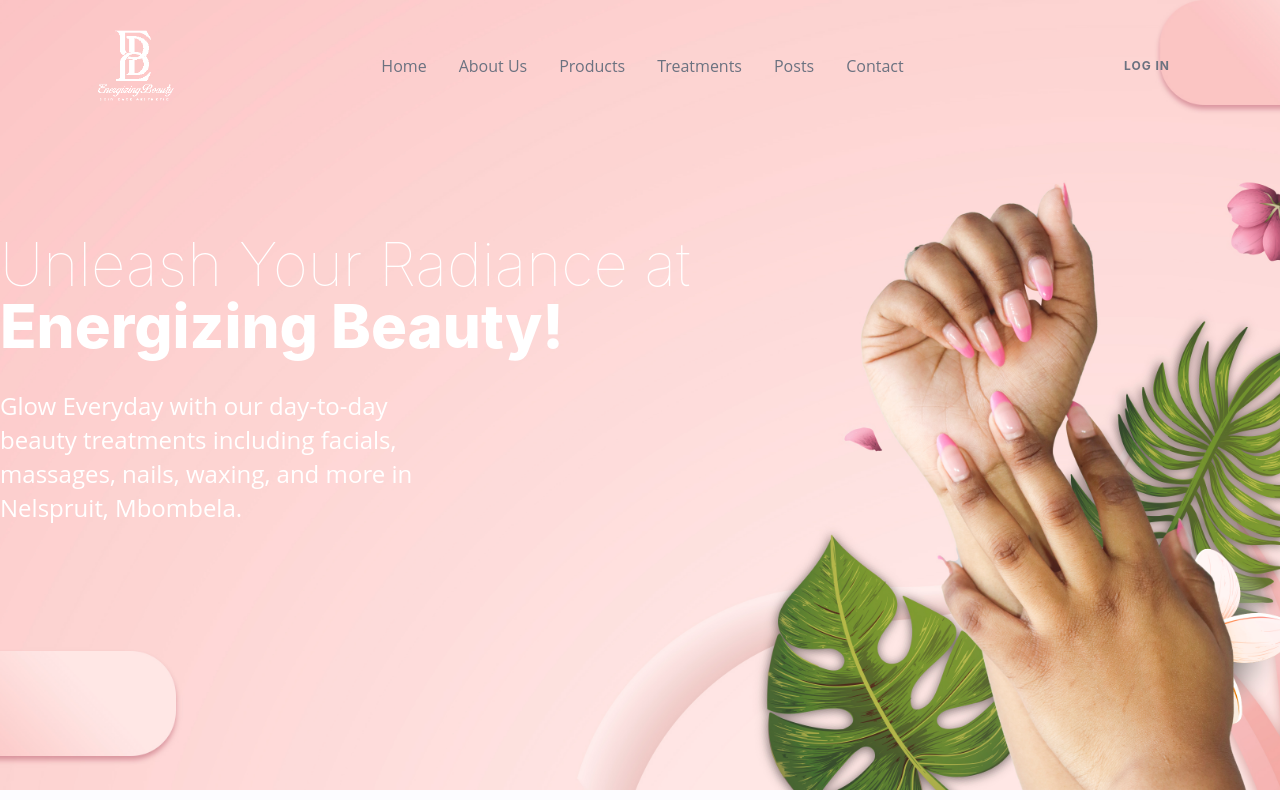
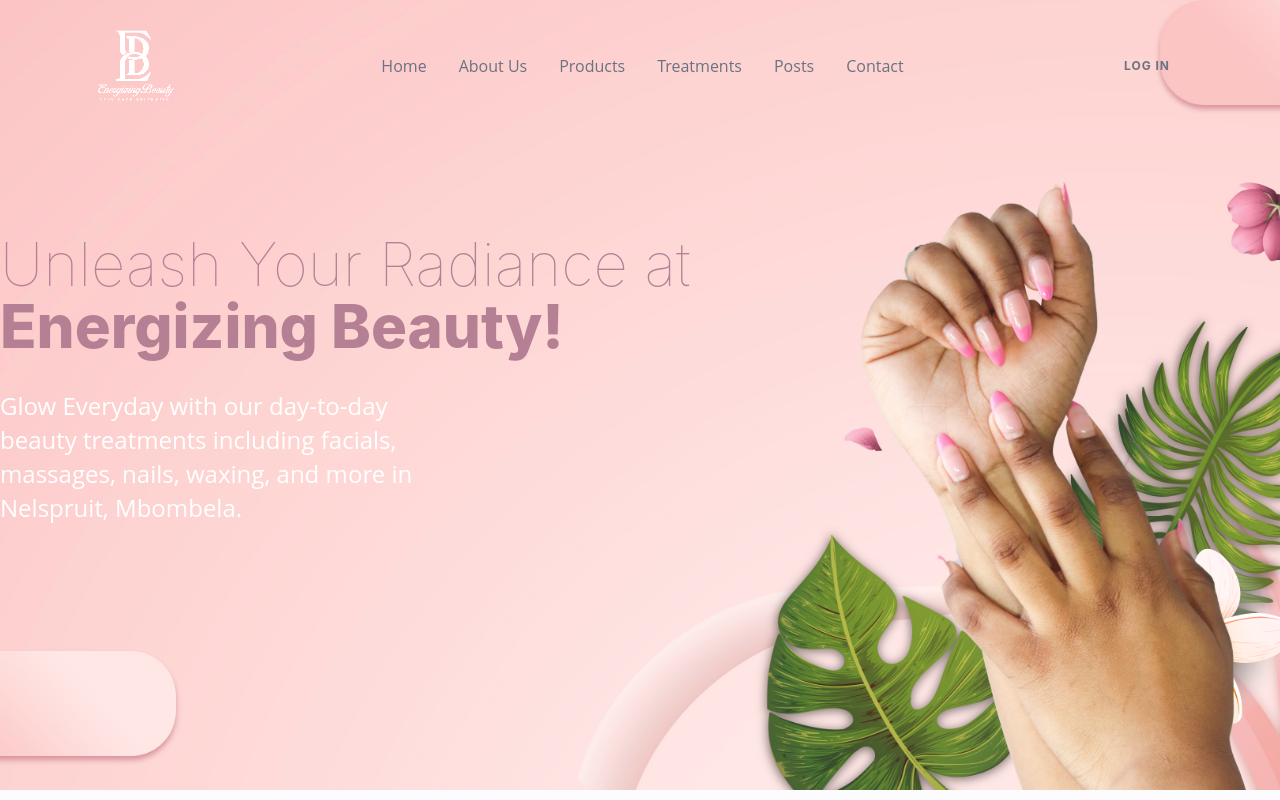
Before and after one commit to ThandoMav/wiggleshop, a Next.js app: page / in a window 1280 px wide. Shown: the top 800 px of the page. Built offline with nearby package versions, Linux system fonts and the light colour scheme; no server answers.

Commit message:
first commit

```diff
--- a/components/BannerSecc.js
+++ b/components/BannerSecc.js
@@ -8,12 +8,12 @@
   // destructure banner data
   const { titlePart1, titlePart2, subtitle } = bannerBeauty;
   return (
-    <section className="bg-neutral-500 h-[790px] bg-hero bg-cover bg-right lg:bg-center bg-no-repeat">
+    <section className="h-[790px] bg-hero bg-cover bg-right lg:bg-center bg-no-repeat">
       <div className="container mx-auto h-full mx-8">
         <div className="flex items-center h-full relative -space-x-48 lg:-space-x-24">
           <div className="text-white flex-1 z-10 pl-6 lg:pl-0">
             <h1
-              className="h1 text-white mb-8 "
+              className="h1 text-primary-500 mb-8 "
               data-aos="fade-down"
               data-aos-delay="500"
             >
@@ -21,7 +21,7 @@
               <span className="te">{titlePart2}</span>
             </h1>
             <p
-              className="max-w-[415px] text-neutral-100 text-body-md lg:text-body-lg mb-8"
+              className="max-w-[415px] text-gray text-body-md lg:text-body-lg mb-8"
               data-aos="fade-down"
               data-aos-delay="600"
             >
```
